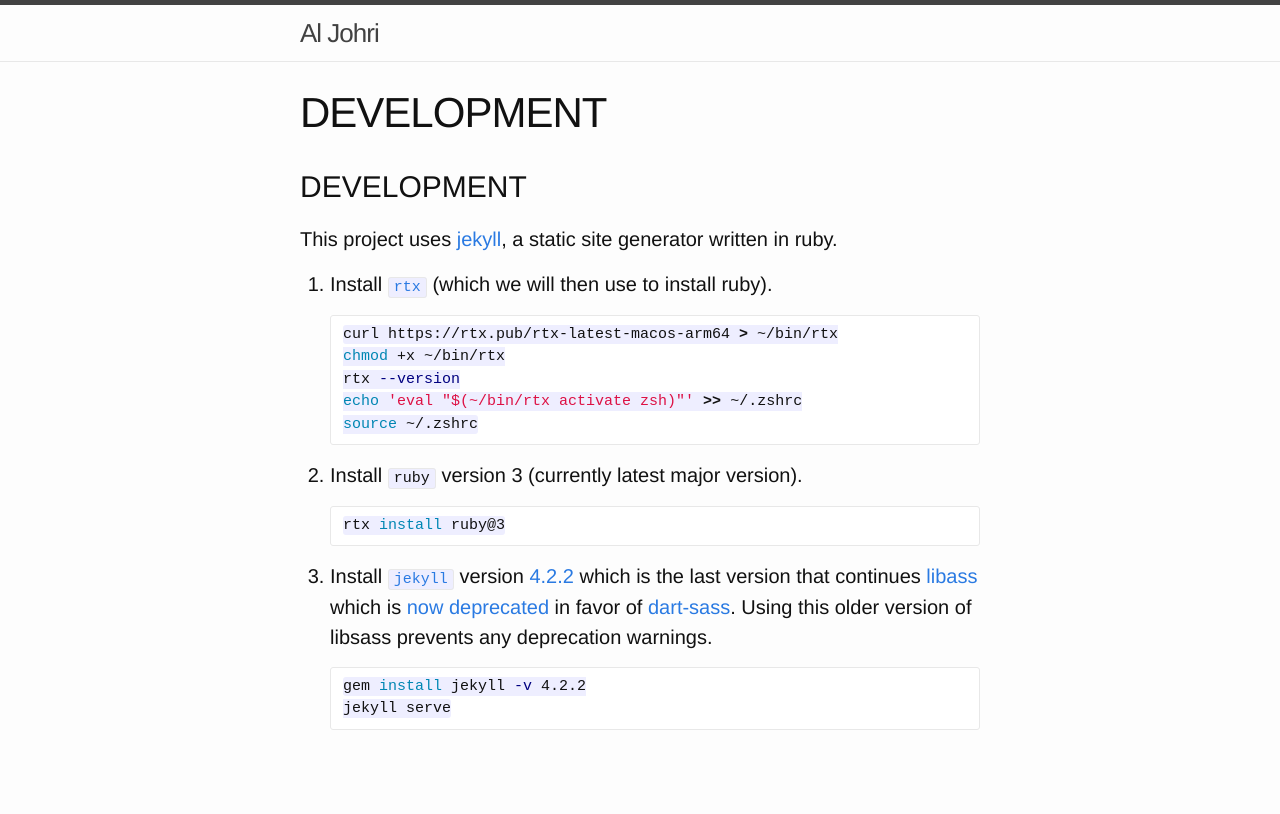
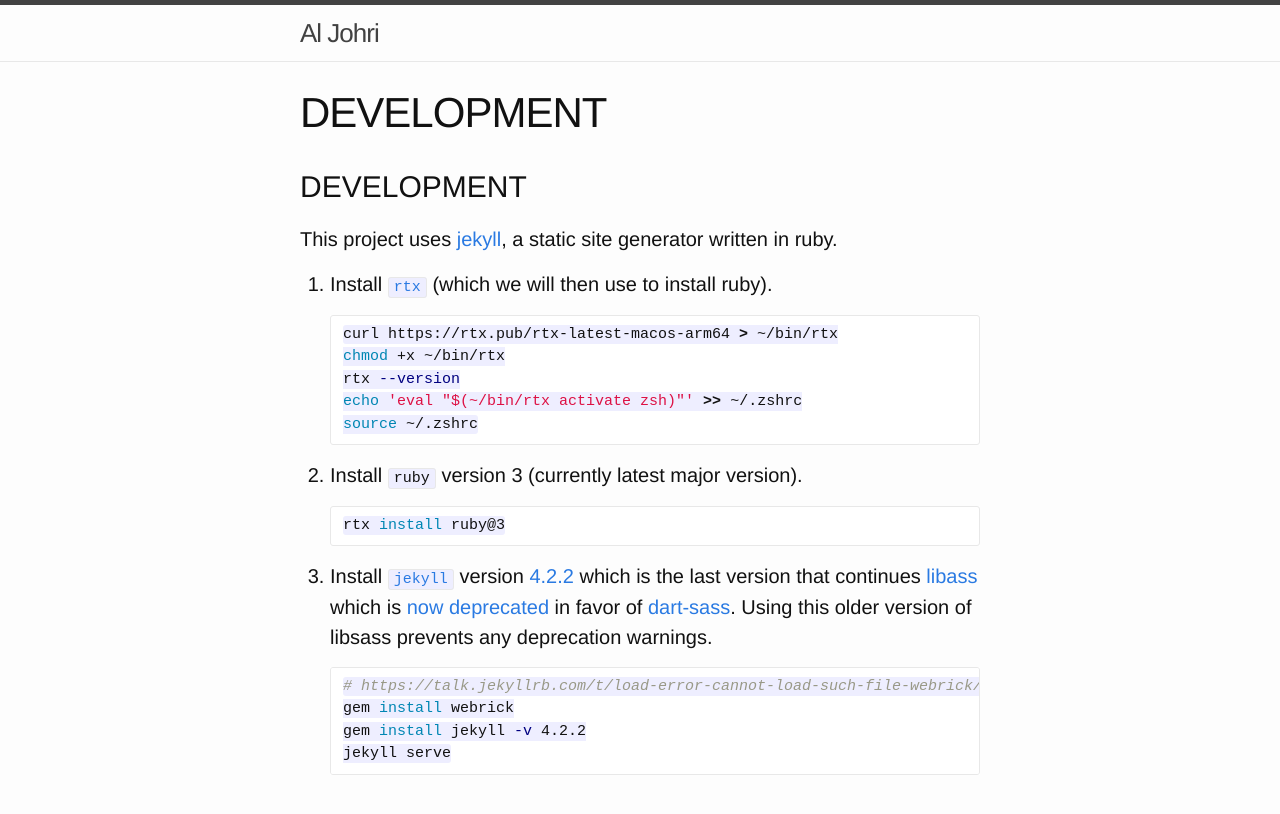
Before and after one commit to AlJohri/aljohri.github.io, a Jekyll site: the page built from DEVELOPMENT.md, in a window 1280 px wide. Shown: the top 814 px of the page. Built offline with Jekyll 4.4.1, drawn with Linux system fonts in a browser that asks for light colours; our own code applies the rules of GitHub Pages for plain Markdown files.

Commit message:
update DEVELOPMENT.md after setting up on new laptop

````diff
--- a/DEVELOPMENT.md
+++ b/DEVELOPMENT.md
@@ -21,6 +21,8 @@
 3. Install [`jekyll`](https://jekyllrb.com/) version [4.2.2](https://rubygems.org/gems/jekyll/versions/4.2.2) which is the last version that continues [libass](https://github.com/sass/libsass) which is [now deprecated](https://sass-lang.com/blog/libsass-is-deprecated/) in favor of [dart-sass](https://sass-lang.com/dart-sass/). Using this older version of libsass prevents any deprecation warnings.
 
    ```shell
+   # https://talk.jekyllrb.com/t/load-error-cannot-load-such-file-webrick/5417/2
+   gem install webrick
    gem install jekyll -v 4.2.2
    jekyll serve
    ```
````
